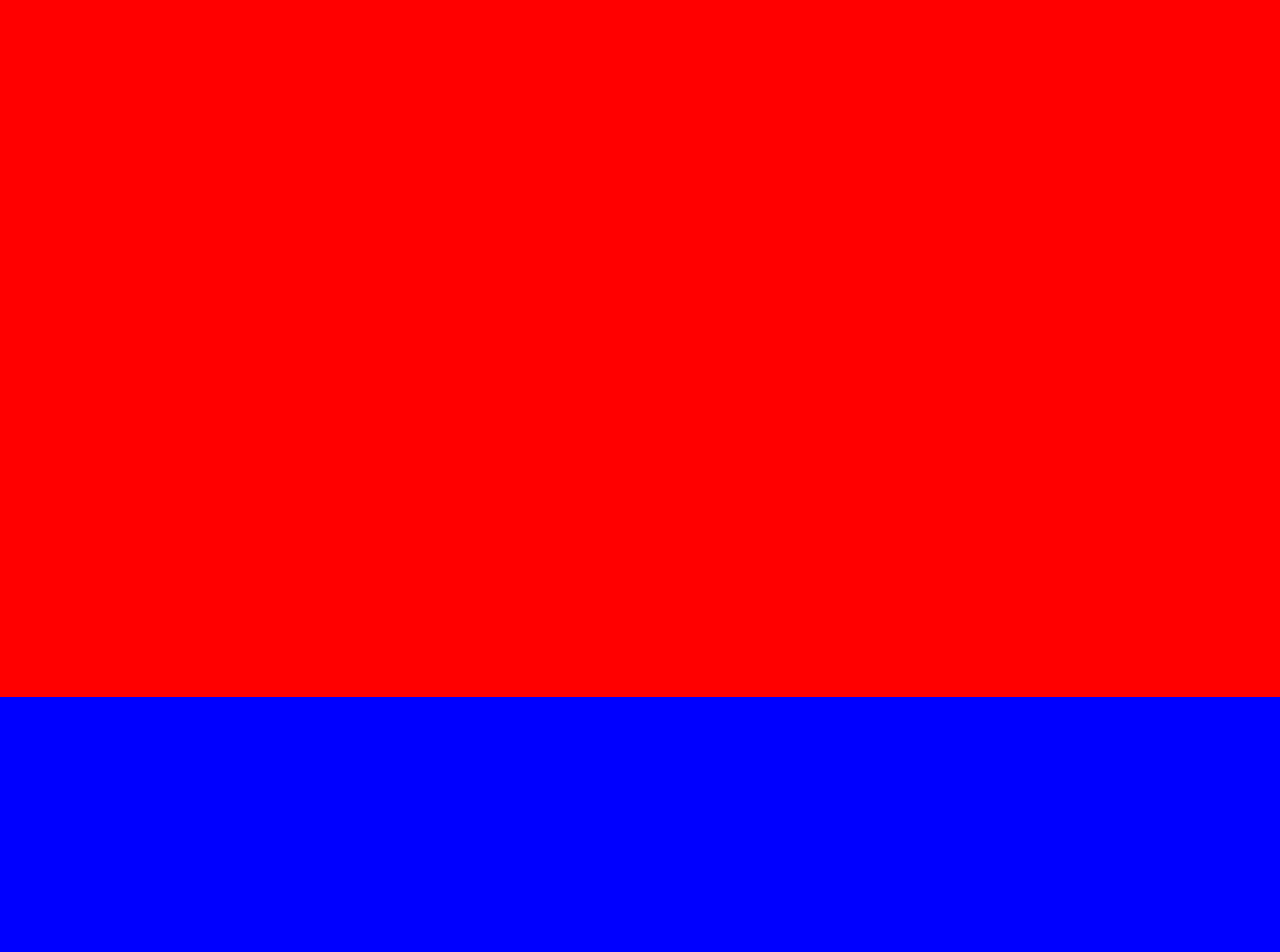
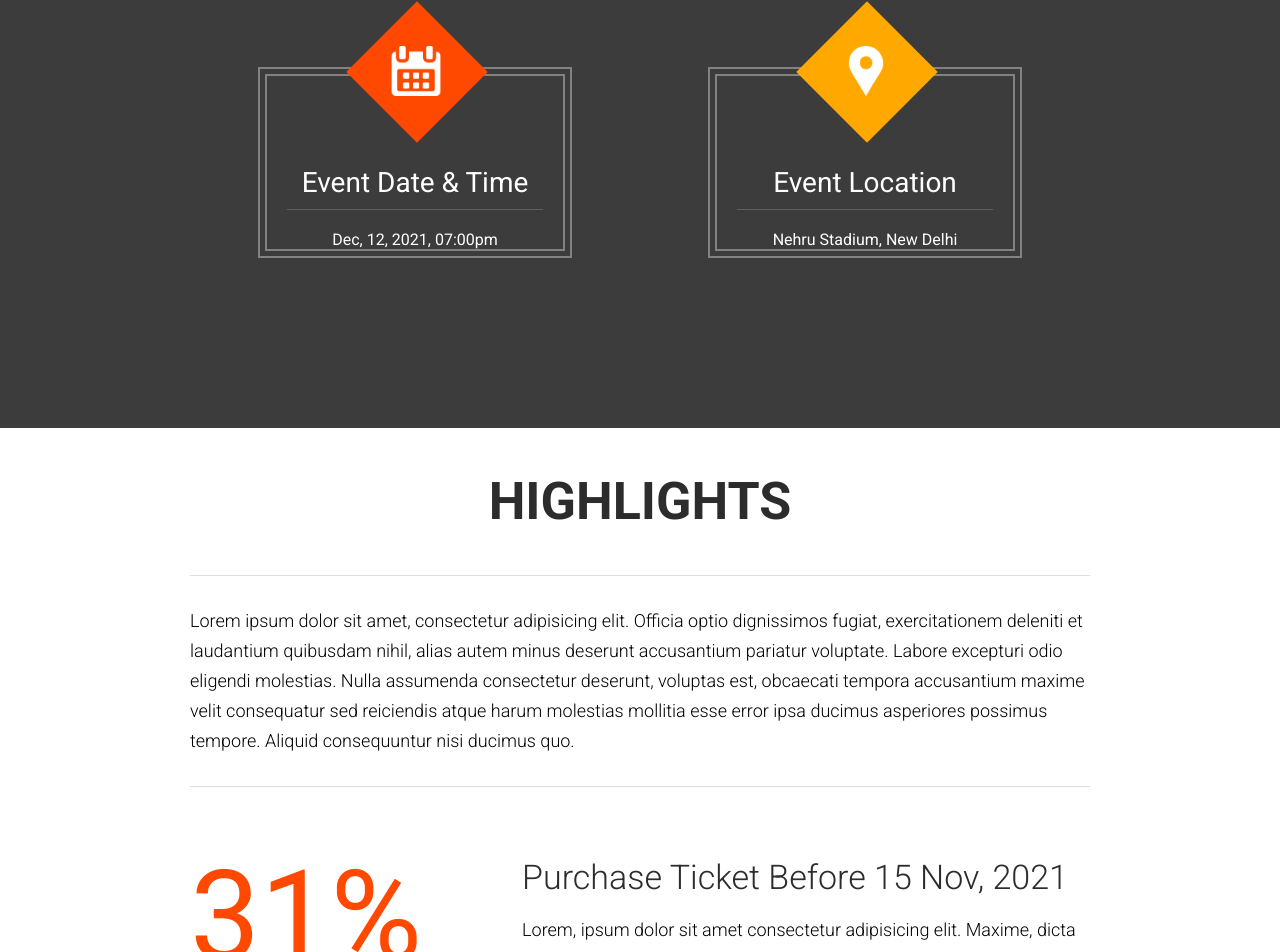
Before and after one commit to rajeshsharma88/venue, a React (Create React App) app: page / in a window 1280 px wide. Shown: the part 903-1855 px from the top of the page. Built offline with nearby package versions, Linux system fonts and the light colour scheme.

Commit message:
Worked on Description Section

```diff
--- a/src/App.js
+++ b/src/App.js
@@ -3,12 +3,20 @@
 import Header from "./Components/header_footer/header";
 import Footer from "./Components/header_footer/footer";
 import Featured from "./Components/featured";
+import VenueNfo from "./Components/venueNfo";
+import HighLights from "./Components/highlights";
 const App = () => {
   return (
     <div className="App">
-      <Header className=" " />
+      <Header />
       <>
         <Featured />
+      </>
+      <>
+        <VenueNfo />
+      </>
+      <>
+        <HighLights />
       </>
       <div style={{ backgroundColor: "red", height: "800px" }}></div>
       <div style={{ backgroundColor: "blue", height: "800px" }}></div>
--- /dev/null
+++ b/src/Components/highlights/Description.js
@@ -0,0 +1,24 @@
+import React from "react";
+import { Fade } from "react-awesome-reveal";
+
+const Description = () => {
+  return (
+    <Fade>
+      <div className="center_wrapper">
+        <h2> Highlights</h2>
+        <div className="highlight_description">
+          Lorem ipsum dolor sit amet, consectetur adipisicing elit. Officia
+          optio dignissimos fugiat, exercitationem deleniti et laudantium
+          quibusdam nihil, alias autem minus deserunt accusantium pariatur
+          voluptate. Labore excepturi odio eligendi molestias. Nulla assumenda
+          consectetur deserunt, voluptas est, obcaecati tempora accusantium
+          maxime velit consequatur sed reiciendis atque harum molestias mollitia
+          esse error ipsa ducimus asperiores possimus tempore. Aliquid
+          consequuntur nisi ducimus quo.
+        </div>
+      </div>
+    </Fade>
+  );
+};
+
+export default Description;
--- /dev/null
+++ b/src/Components/highlights/Discount.js
@@ -0,0 +1,51 @@
+import React, { useState, useEffect } from "react";
+import { Fade, Slide } from "react-awesome-reveal";
+
+const Discount = () => {
+  const end = 30;
+  const [start, setStart] = useState(0);
+  const porcentage = () => {
+    if (start < end) {
+      setStart((prevCount) => prevCount + 1);
+    }
+  };
+  useEffect(() => {
+    if (start > 0 && start < 30) {
+      setTimeout(() => {
+        setStart((prevCount) => prevCount + 1);
+      }, 30);
+    }
+  }, [start]);
+
+  return (
+    <div className="center_wrapper">
+      <div className="discount_wrapper">
+        <Fade
+          onVisibilityChange={(inView) => {
+            if (inView) {
+              porcentage();
+            }
+          }}
+        >
+          <div className="discount_porcentage">
+            <span>{start}%</span>
+            <span>OFF</span>
+          </div>
+        </Fade>
+        <Slide right>
+          <div className="discount_description">
+            <h3>Purchase Ticket Before 15 Nov, 2021</h3>
+            <p>
+              Lorem, ipsum dolor sit amet consectetur adipisicing elit. Maxime,
+              dicta quos eaque quibusdam incidunt qui mollitia nam beatae
+              deserunt optio, quia cupiditate omnis enim ipsam aliquam
+              asperiores illo, labore corporis!
+            </p>
+          </div>
+        </Slide>
+      </div>
+    </div>
+  );
+};
+
+export default Discount;
--- /dev/null
+++ b/src/Components/highlights/index.js
@@ -0,0 +1,14 @@
+import React from "react";
+import Description from "./Description";
+import Discount from "./Discount";
+
+const HighLights = () => {
+  return (
+    <div className="highlight_wrapper">
+      <Description />
+      <Discount />
+    </div>
+  );
+};
+
+export default HighLights;
--- /dev/null
+++ b/src/Components/venueNfo/index.js
@@ -0,0 +1,51 @@
+import React from "react";
+import { Zoom } from "react-awesome-reveal";
+import icon_calender from "../../resources/images/icons/calendar.png";
+import icon_location from "../../resources/images/icons/location.png";
+
+const VenueNfo = () => {
+  return (
+    <div className="bck_black">
+      <div className="center_wrapper">
+        <div className="vn_wrapper">
+          <Zoom className="vn_item">
+            <div>
+              <div className="vn_outer">
+                <div className="vn_inner">
+                  <div className="vn_icon_square bck_red"></div>
+                  <div
+                    className="vn_icon"
+                    style={{
+                      background: `url(${icon_calender})`,
+                    }}
+                  ></div>
+                  <div className="vn_title">Event Date & Time</div>
+                  <div className="vn_description">Dec, 12, 2021, 07:00pm</div>
+                </div>
+              </div>
+            </div>
+          </Zoom>
+          <Zoom className="vn_item">
+            <div>
+              <div className="vn_outer">
+                <div className="vn_inner">
+                  <div className="vn_icon_square bck_yellow"></div>
+                  <div
+                    className="vn_icon"
+                    style={{
+                      background: `url(${icon_location})`,
+                    }}
+                  ></div>
+                  <div className="vn_title">Event Location</div>
+                  <div className="vn_description">Nehru Stadium, New Delhi</div>
+                </div>
+              </div>
+            </div>
+          </Zoom>
+        </div>
+      </div>
+    </div>
+  );
+};
+
+export default VenueNfo;
```
